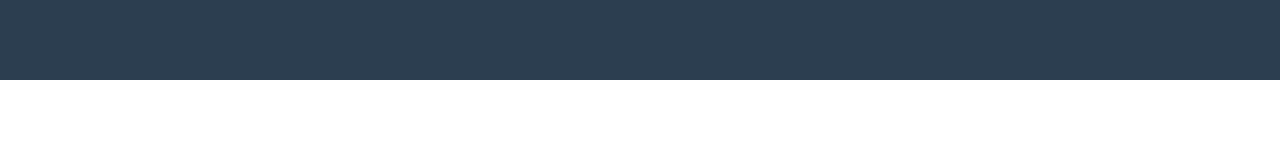
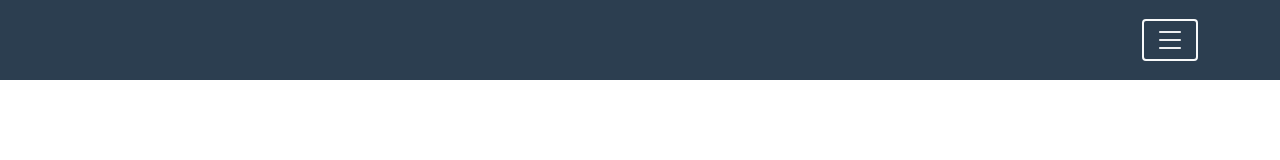
Before and after one commit to AndreaGarofalo/html-css-bootstrap-freelancer, a plain HTML site: page index.html in a window 1280 px wide. Drawn offline with nearby package versions, Linux system fonts and the light colour scheme.

Commit message:
styled header

```diff
--- a/index.html
+++ b/index.html
@@ -4,16 +4,22 @@
     <meta charset="UTF-8">
     <meta http-equiv="X-UA-Compatible" content="IE=edge">
     <meta name="viewport" content="width=device-width, initial-scale=1.0">
+    <link rel="stylesheet" href="https://cdn.jsdelivr.net/npm/bootstrap-icons@1.10.2/font/bootstrap-icons.css">
     <link href="https://cdn.jsdelivr.net/npm/bootstrap@5.0.2/dist/css/bootstrap.min.css" rel="stylesheet" integrity="sha384-EVSTQN3/azprG1Anm3QDgpJLIm9Nao0Yz1ztcQTwFspd3yD65VohhpuuCOmLASjC" crossorigin="anonymous">
     <link rel="stylesheet" href="style/style.css">
     <title>boostrap</title>
 </head>
 <body>
-    <header class="d-flex justify-content-between">
-        <h1></h1>
-        <i class="bi bi-list"></i>
+    <header>
+        <div class="container d-flex justify-content-between h-100 align-items-center text-light">
+            <h2></h2>
+            <div class="border-light border-rounded rounded-2 menu-border">
+                <i class="bi bi-list h2 hamburger-menu"></i>
+            </div>
+        </div>
     </header>
     <main>
+
 
     </main>
     <footer>
--- a/style/style.css
+++ b/style/style.css
@@ -2,3 +2,19 @@ header {
     height: 80px;
     background-color: #2c3e50;
 }
+
+header * {
+    /* border: 1px dashed white; */
+}
+
+.menu-border{
+    border: 2px solid;
+}
+
+.hamburger-menu {
+    padding: 0 10px;
+}
+
+main * {
+    border: 1px dashed black;
+}
```
